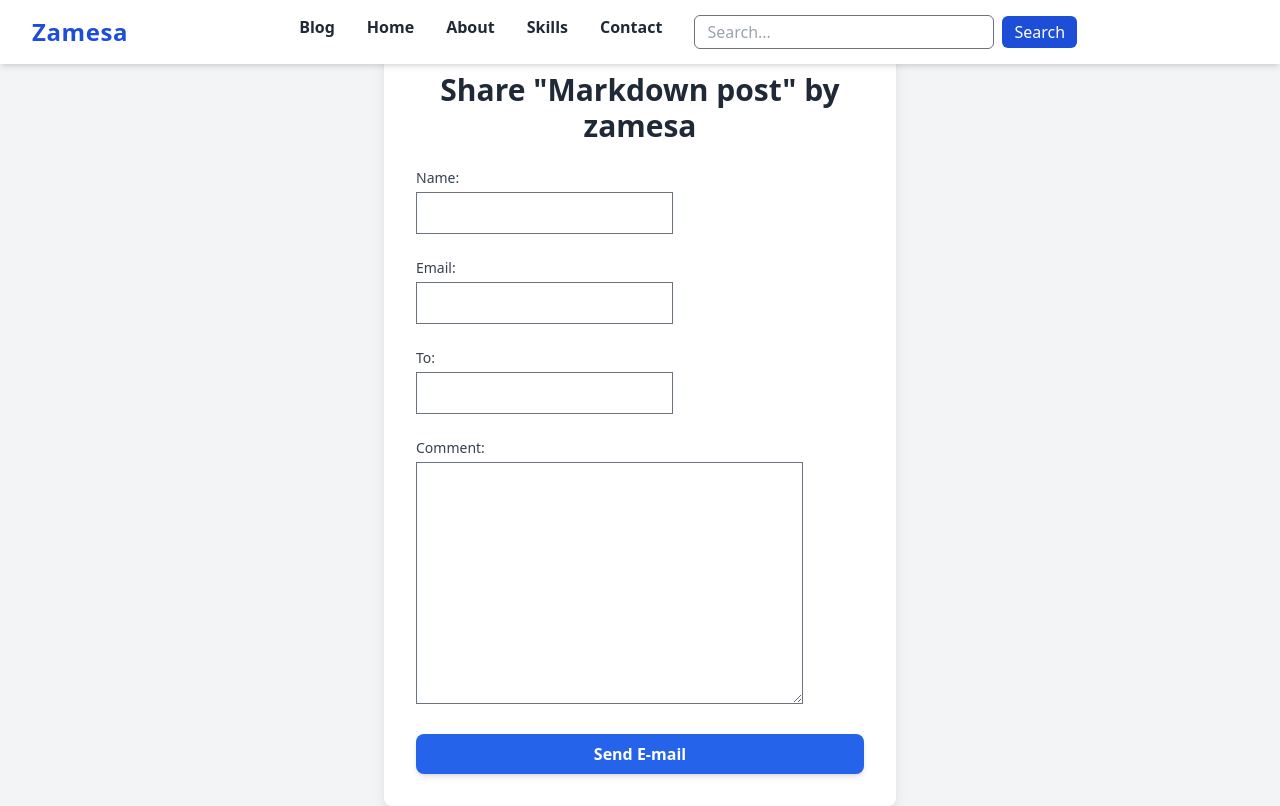
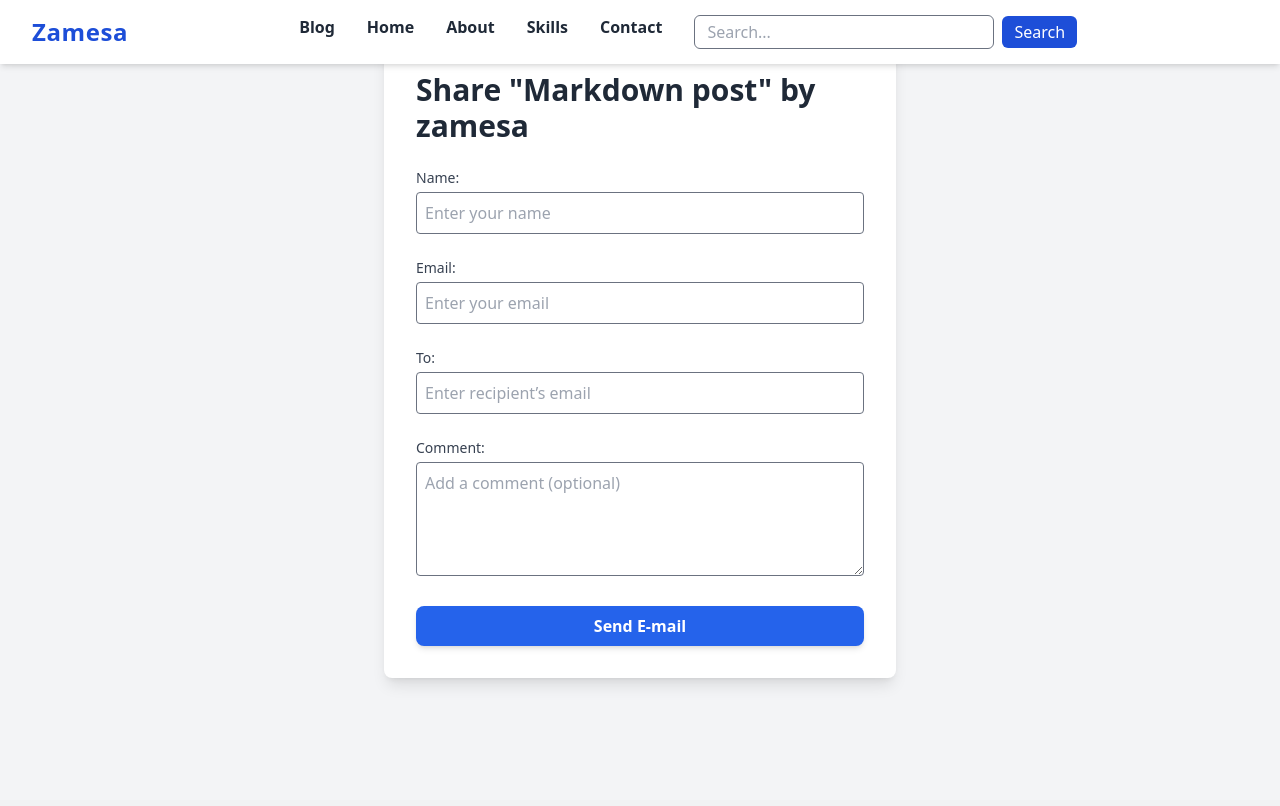
Before and after one commit to sktzamesa/Blog-Portfolio, a Django app: page /20/share/ in a window 1280 px wide. After the commit the page ends 684 px from the top, so only its background shows below. Run offline with Django 5.2, Linux system fonts and the light colour scheme; data comes from the database, SQL or seed files in the repository; parts of the project's set-up code (start-up, migrations or seed data) failed here and were passed over; some libraries are stand-ins or nearby versions.

Commit message:
The first time

```diff
--- a/blog/forms.py
+++ b/blog/forms.py
@@ -1,12 +1,36 @@
 from django import forms
 from .models import Comment
 class EmailPostForms(forms.Form):
-    name = forms.CharField(max_length=25)
-    email = forms.EmailField()
-    to = forms.EmailField()
+    name = forms.CharField(
+        max_length=25,
+        label="Your Name",
+        widget=forms.TextInput(attrs={
+            'class': 'w-full p-2 border rounded',
+            'placeholder': 'Enter your name',
+        })
+    )
+    email = forms.EmailField(
+        label="Your Email",
+        widget=forms.EmailInput(attrs={
+            'class': 'w-full p-2 border rounded',
+            'placeholder': 'Enter your email',
+        })
+    )
+    to = forms.EmailField(
+        label="Recipient's Email",
+        widget=forms.EmailInput(attrs={
+            'class': 'w-full p-2 border rounded',
+            'placeholder': 'Enter recipient’s email',
+        })
+    )
     comment = forms.CharField(
         required=False,
-        widget=forms.Textarea
+        label="Comment",
+        widget=forms.Textarea(attrs={
+            'class': 'w-full p-2 border rounded',
+            'placeholder': 'Add a comment (optional)',
+            'rows': 4,
+        })
     )
 class CommentForm(forms.ModelForm):
     class Meta:
--- a/blog/templates/blog/post/share.html
+++ b/blog/templates/blog/post/share.html
@@ -4,44 +4,36 @@
 {% block content %}
     <div class="container mx-auto pt-10 px-4">
         {% if sent %}
-            <div class="bg-green-100 border border-green-400 text-green-700 px-4 py-3 rounded-lg shadow-md text-center">
-                <h1 class="text-xl sm:text-2xl font-bold mb-2">E-mail Successfully Sent</h1>
-                <p class="text-base sm:text-lg">
+            <div class="bg-green-100 border border-green-400 text-green-700 px-4 py-3 rounded-lg shadow-md">
+                <h1 class="text-2xl font-bold mb-2">E-mail Successfully Sent</h1>
+                <p class="text-lg">
                     "{{ post.title }}" was successfully sent to {{ form.cleaned_data.to }}
                 </p>
             </div>
         {% else %}
-            <div class="bg-white rounded-lg shadow-lg p-4 sm:p-6 lg:p-8 max-w-lg w-full mx-auto">
-                <h1 class="text-xl sm:text-2xl lg:text-3xl font-bold mb-4 text-gray-800 text-center">Share "{{ post.title }}" by {{ post.author }}</h1>
+            <div class="bg-white rounded-lg shadow-lg p-6 sm:p-8 max-w-lg mx-auto">
+                <h1 class="text-2xl sm:text-3xl font-bold mb-4 text-gray-800">Share "{{ post.title }}" by {{ post.author }}</h1>
                 <form method="post" class="space-y-4 sm:space-y-6">
                     {% csrf_token %}
 
                     <div>
                         <label class="block text-sm font-medium text-gray-700 mb-1" for="name">Name:</label>
-                        <div class="w-full">
-                            {{ form.name }}
-                        </div>
+                        {{ form.name }}
                     </div>
 
                     <div>
                         <label class="block text-sm font-medium text-gray-700 mb-1" for="email">Email:</label>
-                        <div class="w-full">
-                            {{ form.email }}
-                        </div>
+                        {{ form.email }}
                     </div>
 
                     <div>
                         <label class="block text-sm font-medium text-gray-700 mb-1" for="to">To:</label>
-                        <div class="w-full">
-                            {{ form.to }}
-                        </div>
+                        {{ form.to }}
                     </div>
 
                     <div>
                         <label class="block text-sm font-medium text-gray-700 mb-1" for="comment">Comment:</label>
-                        <div class="w-full">
-                            {{ form.comment }}
-                        </div>
+                        {{ form.comment }}
                     </div>
 
                     <button type="submit" class="w-full bg-blue-600 hover:bg-blue-700 text-white font-semibold py-2 px-4 rounded-lg shadow-md focus:outline-none focus:ring-2 focus:ring-blue-400 focus:ring-opacity-75">
```
Also changed, not shown: 1 other file.
